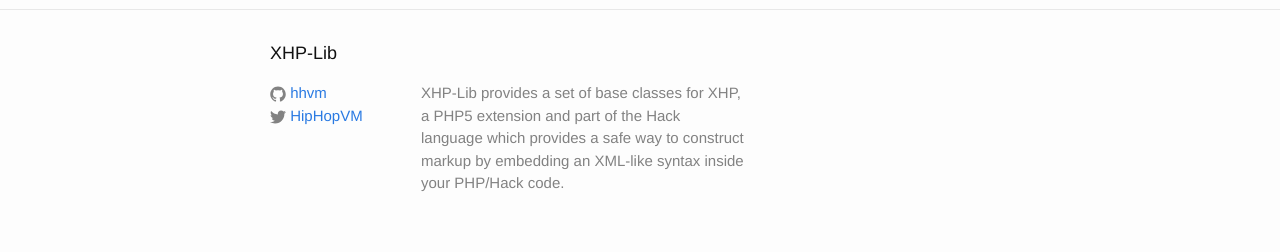
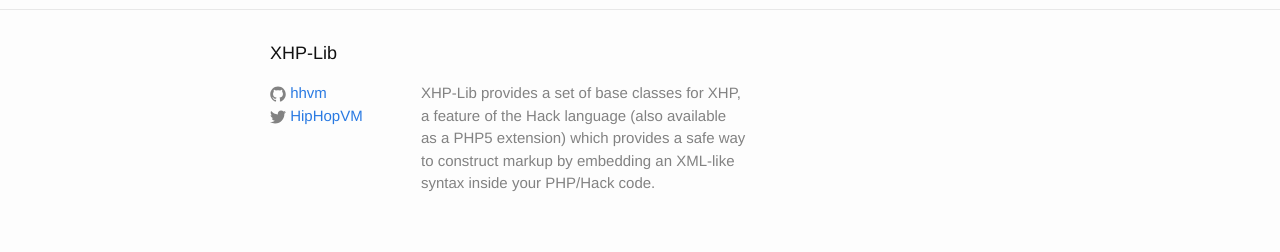
Before and after one commit to hhvm/xhp-lib, a Jekyll site: the page built from index.html, in a window 1280 px wide. Shown: the part 1727-1979 px from the top of the page. Built offline with Jekyll 4.4.1, drawn with Linux system fonts in a browser that asks for light colours.

Commit message:
Adjust the main site description

```diff
--- a/_config.yml
+++ b/_config.yml
@@ -1,9 +1,9 @@
 # Site settings
 title: XHP-Lib
 description: > # this means to ignore newlines until "baseurl:"
-  XHP-Lib provides a set of base classes for XHP, a PHP5 extension and part of
-  the Hack language which provides a safe way to construct markup by embedding
-  an XML-like syntax inside your PHP/Hack code.
+  XHP-Lib provides a set of base classes for XHP, a feature of the Hack language
+  (also available as a PHP5 extension) which provides a safe way to construct
+  markup by embedding an XML-like syntax inside your PHP/Hack code.
 baseurl: /xhp-lib # the subpath of your site, e.g. /blog/
 github_username: hhvm
 twitter_username: HipHopVM
```
